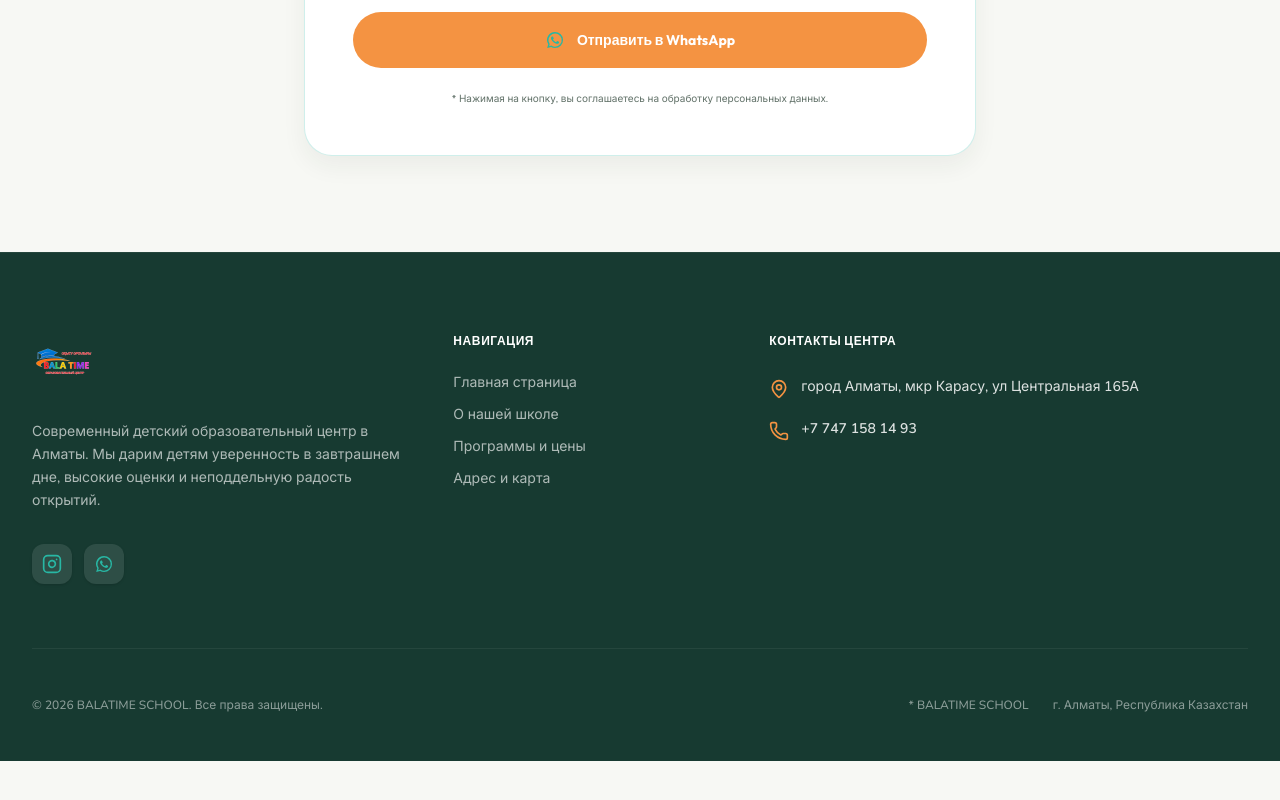
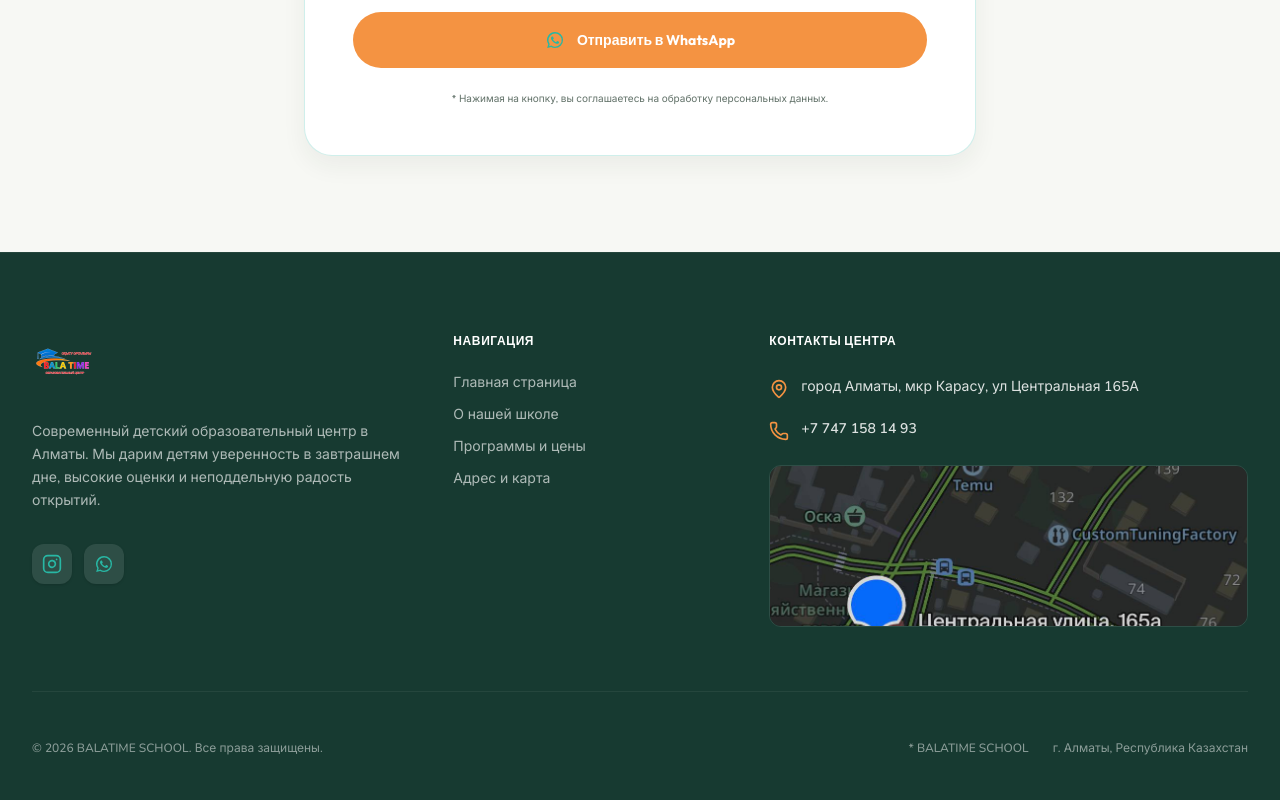
Before and after one commit to mapyr0110/balatime, a React (Vite) app: page / in a window 1280 px wide. Shown: the part 5357-6157 px from the top of the page. Before the commit the page ends 6118 px from the top, so only its background shows below. Built offline with nearby package versions, Linux system fonts and the light colour scheme.

Commit message:
fixed_demo_karta

```diff
--- a/src/components/Footer.tsx
+++ b/src/components/Footer.tsx
@@ -1,6 +1,6 @@
 import React from "react";
 import { Phone, MapPin, Instagram } from "lucide-react";
-import { CONTACT_INFO } from "../data/websiteData";
+import { CONTACT_INFO, KARTA } from "../data/websiteData";
 import WhatsAppIcon from "./WhatsAppIcon";
 import { useLang } from "../context/LangContext";
 import logoIcon from "../assets/images/icon.png";
@@ -30,6 +30,7 @@ export default function Footer() {
       <div className="max-w-7xl mx-auto px-4 sm:px-6 lg:px-8">
         <div className="grid grid-cols-1 md:grid-cols-2 lg:grid-cols-12 gap-12 pb-16 border-b border-[rgba(255,255,255,0.06)]">
 
+          {/* Логотип + описание + соцсети */}
           <div className="lg:col-span-4 flex flex-col items-start gap-4">
             <a href="#hero" onClick={handleScrollToTop} className="flex items-center gap-2 group">
               <img
@@ -51,6 +52,7 @@ export default function Footer() {
             </div>
           </div>
 
+          {/* Навигация */}
           <div className="lg:col-span-3 text-left">
             <h4 className="font-display text-xs font-bold text-white uppercase tracking-wider mb-6">
               {t.footer.navTitle}
@@ -67,6 +69,7 @@ export default function Footer() {
             </ul>
           </div>
 
+          {/* Контакты + карта */}
           <div className="lg:col-span-5 text-left flex flex-col gap-5">
             <h4 className="font-display text-xs font-bold text-white uppercase tracking-wider mb-2">
               {t.footer.contactsTitle}
@@ -84,7 +87,23 @@ export default function Footer() {
                 ))}
               </div>
             </div>
+
+            {/* Карта */}
+            <a
+              href="https://maps.google.com/?q=Алматы+мкр+Карасу+ул+Центральная+165А"
+              target="_blank"
+              rel="noreferrer"
+              className="block mt-1 rounded-xl overflow-hidden border border-white/10 hover:border-white/30 transition-all duration-300"
+            >
+              <img
+                src={KARTA}
+                alt="Карта расположения центра"
+                className="w-full object-cover"
+                style={{ maxHeight: "160px" }}
+              />
+            </a>
           </div>
+
         </div>
 
         <div className="mt-12 flex flex-col sm:flex-row justify-between items-center gap-6 font-sans text-xs text-white/50">
--- a/src/data/websiteData.ts
+++ b/src/data/websiteData.ts
@@ -9,8 +9,11 @@ import img1Url from "../assets/images/img1.jpg";
 import img2Url from "../assets/images/img2.jpg";
 import img3Url from "../assets/images/img3.jpg";
 import img4Url from "../assets/images/img4.jpg";
+import karta from "../assets/images/karta.jpg";
+
 
 export const CLASSROOM_INTERIOR = classroomInteriorUrl;
+export const KARTA = karta;
 
 export const PROGRAMS: Program[] = [
   {
```
